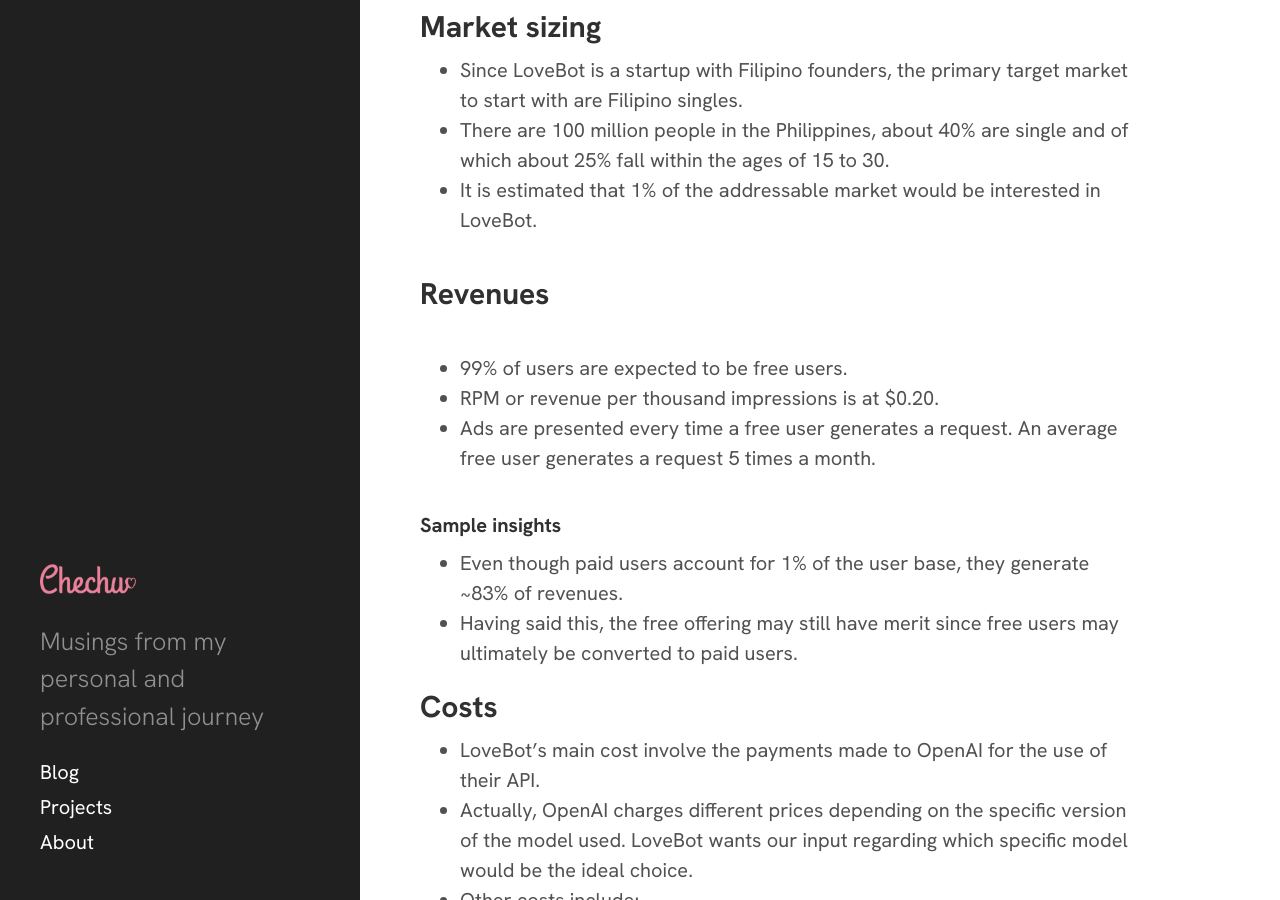
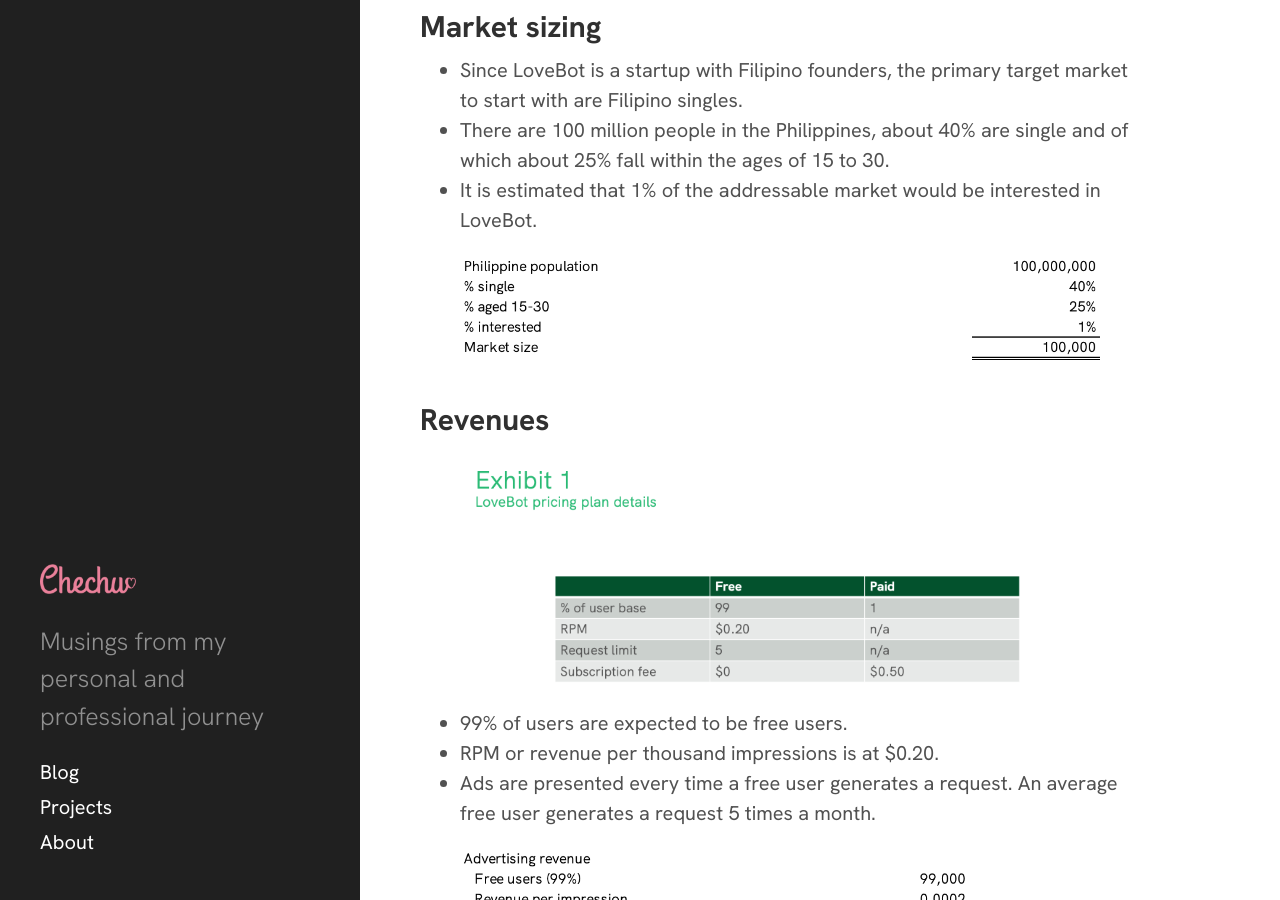
Before and after one commit to chechusiscar/blog, a Jekyll site: the page built from _posts/2024-02-03-lovebot.md, in a window 1280 px wide and 900 px high, scrolled down 1539 px. Built offline with Jekyll 4.4.1, drawn with Linux system fonts in a browser that asks for light colours.

Commit message:
Fix images

```diff
--- a/_posts/2024-02-03-lovebot.md
+++ b/_posts/2024-02-03-lovebot.md
@@ -31,13 +31,13 @@
 - Since LoveBot is a startup with Filipino founders, the primary target market to start with are Filipino singles.
 - There are 100 million people in the Philippines, about 40% are single and of which about 25% fall within the ages of 15 to 30.
 - It is estimated that 1% of the addressable market would be interested in LoveBot.
-<figure class="kg-card kg-image-card"><img src="{{ site.baseurl }}content/images/2024/02/image-2.png" class="kg-image" alt="" loading="lazy" width="100%"></figure>
+<figure class="kg-card kg-image-card"><img src="{{ site.baseurl }}/content/images/2024/02/image-2.png" class="kg-image" alt="" loading="lazy" width="100%"></figure>
 ## **Revenues**
-<figure class="kg-card kg-image-card"><img src="{{ site.baseurl }}content/images/2024/02/image.png" class="kg-image" alt="" loading="lazy" width="100%"></figure>
+<figure class="kg-card kg-image-card"><img src="{{ site.baseurl }}/content/images/2024/02/image.png" class="kg-image" alt="" loading="lazy" width="100%"></figure>
 - 99% of users are expected to be free users.
 - RPM or revenue per thousand impressions is at $0.20.
 - Ads are presented every time a free user generates a request. An average free user generates a request 5 times a month.
-<figure class="kg-card kg-image-card"><img src="{{ site.baseurl }}content/images/2024/02/image-1.png" class="kg-image" alt="" loading="lazy" width="100%"></figure>
+<figure class="kg-card kg-image-card"><img src="{{ site.baseurl }}/content/images/2024/02/image-1.png" class="kg-image" alt="" loading="lazy" width="100%"></figure>
 
 #### Sample insights
 
@@ -55,7 +55,7 @@
 - LoveBot will not incur costs for salaries, rent, and utilities because the founders decided not to take a salary and that they would operate from their basement.
 
 ### Model selection
-<figure class="kg-card kg-image-card"><img src="{{ site.baseurl }}content/images/2024/02/image-3.png" class="kg-image" alt="" loading="lazy" width="100%"></figure>
+<figure class="kg-card kg-image-card"><img src="{{ site.baseurl }}/content/images/2024/02/image-3.png" class="kg-image" alt="" loading="lazy" width="100%"></figure>
 
 **Additional information — provide if asked**
 
@@ -70,7 +70,7 @@
 - DaVinci and Curie models produce identical results, with&nbsp;Curie&nbsp;costing 1/10 of&nbsp;DaVinci,&nbsp;making&nbsp;Curie&nbsp;the optimal choice.
 
 ## Profit calculation
-<figure class="kg-card kg-image-card"><img src="{{ site.baseurl }}content/images/2024/02/image-4.png" class="kg-image" alt="" loading="lazy" width="100%"></figure>
+<figure class="kg-card kg-image-card"><img src="{{ site.baseurl }}/content/images/2024/02/image-4.png" class="kg-image" alt="" loading="lazy" width="100%"></figure>
 
 #### Sample insights
 
```
Also changed, not shown: _posts/2023-12-31-dismantling-the-walls-of-gender-expectations.md (+2 -2 lines).
